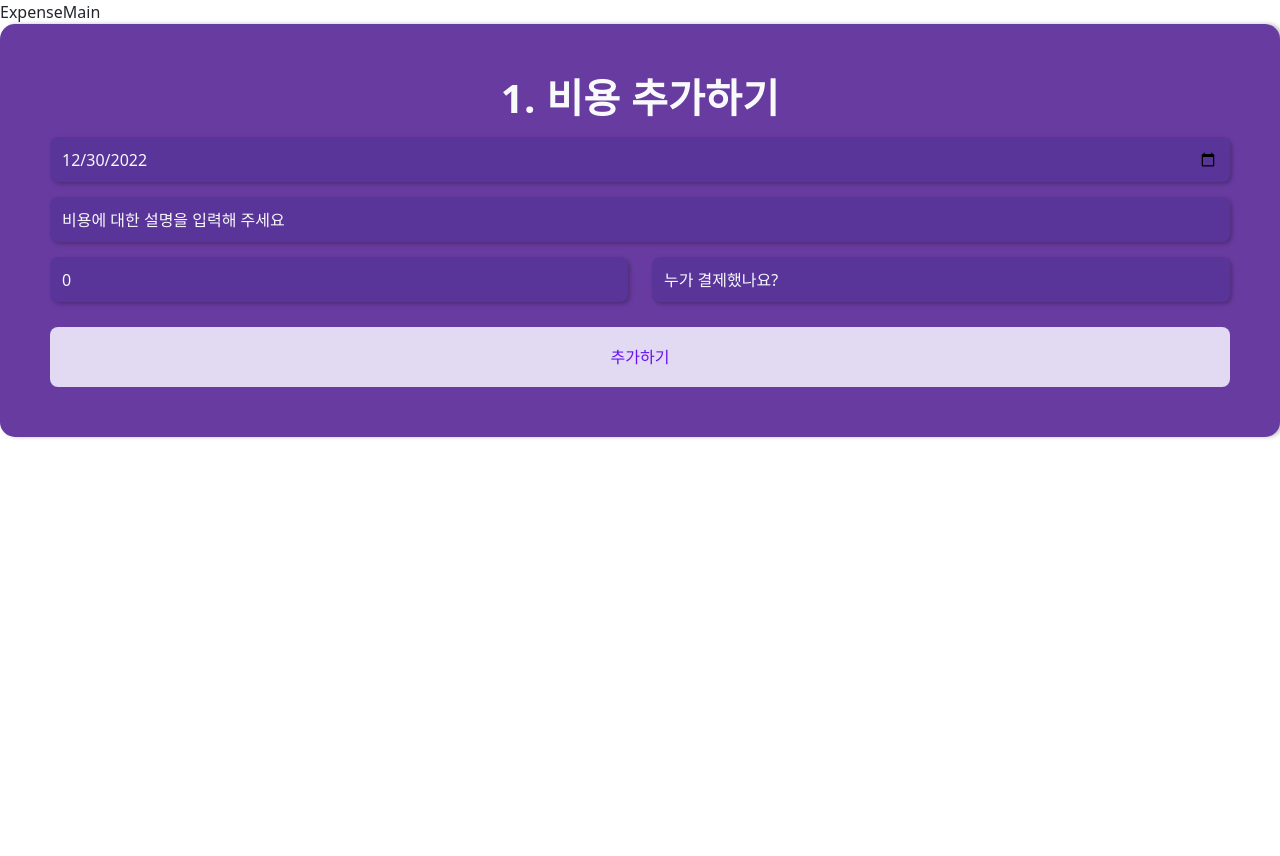
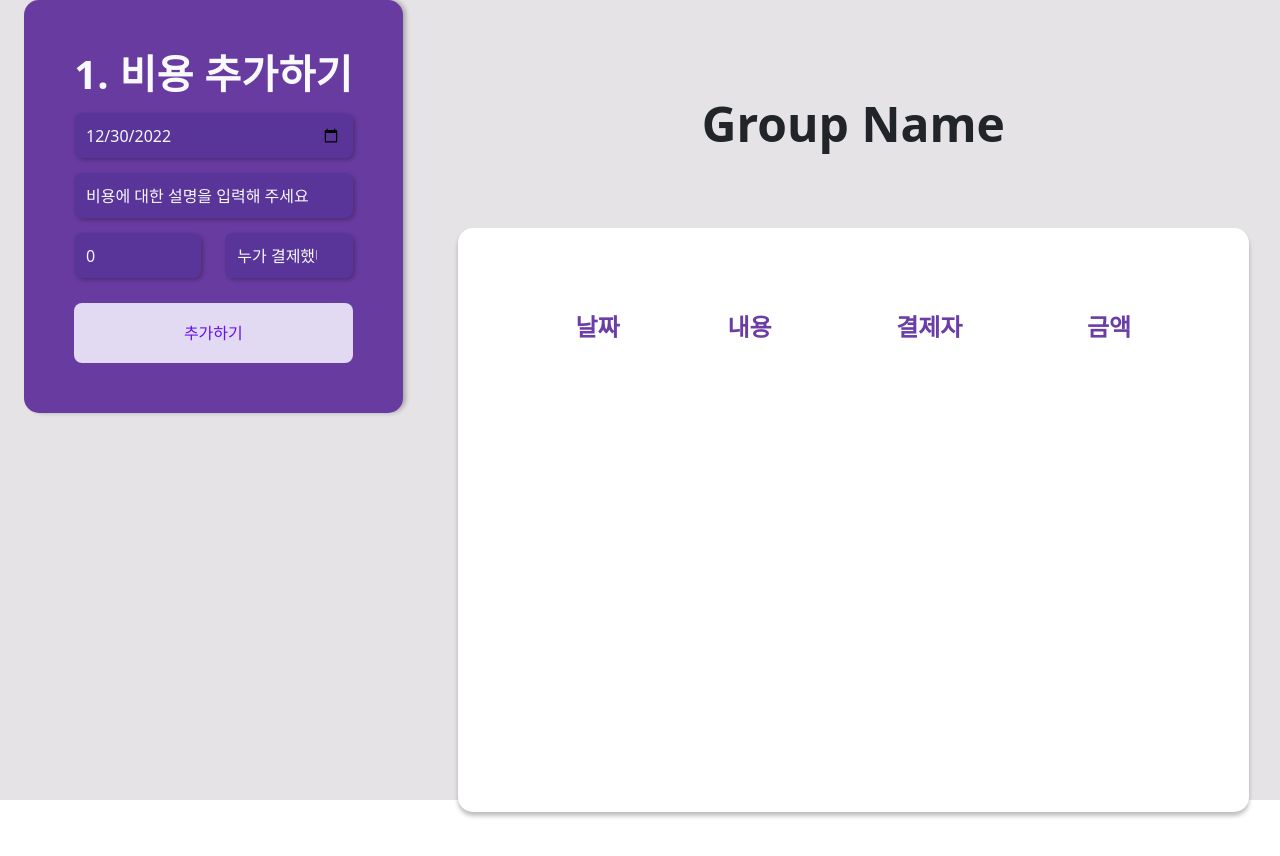
Before and after one commit to newkidsean/dutchpay-fastcampus, a React (Create React App) app: page /expense in a window 1280 px wide. Shown: the top 856 px of the page. Before the commit the page ends 800 px from the top, so only its background shows below. Built offline with nearby package versions, Linux system fonts and the light colour scheme.

Commit message:
feat: 정산 리스트 컴포넌트 구현

```diff
--- a/src/App.css
+++ b/src/App.css
@@ -1 +1,4 @@
-@import "bootstrap/dist/css/bootstrap.min.css";
+#root {
+  background-color: #e5e3e5;
+  height: 100vh;
+}
--- a/src/components/AddExpenseFrom.jsx
+++ b/src/components/AddExpenseFrom.jsx
@@ -117,6 +117,7 @@
                 onChange={({ target }) => setPayer(target.value)}
               >
                 <option disabled value=''>누가 결제했나요?</option>
+                <option>영수</option>
                 {members.map(member =>
                   <option key={member} value={member}>{member}</option>
                 )}
@@ -135,7 +136,7 @@
         </Row>
 
       </Form >
-    </StyledWrapper>
+    </StyledWrapper >
   )
 }
 
--- a/src/components/ExpenseMain.jsx
+++ b/src/components/ExpenseMain.jsx
@@ -1,20 +1,59 @@
 import React from 'react'
+import { Col, Container, Row } from 'react-bootstrap'
+import { useRecoilValue } from 'recoil'
+import styled from 'styled-components'
 import AddExpenseFrom from './AddExpenseFrom'
+import ExpenseTable from './ExpenseTable'
+import { groupNameState } from '../state/groupName';
 
 const ExpenseMain = () => {
   return (
-    <div>ExpenseMain
-      <div>
-        <AddExpenseFrom />
-        {/* 비용추가 */}
-        {/* 정산 결과 컴포넌트 렌더링 */}
-      </div>
-      <div>
-        {/* 그룹 헤더 */}
-        {/* 비용리스트 컴포넌트 */}
-      </div>
-    </div>
+    <Container fluid>
+      <Row>
+        <Col xs={12} sm={5} md={4}>
+          <LeftPane />
+        </Col>
+        <Col>
+          <RightPane />
+        </Col>
+      </Row>
+    </Container>
   )
 }
 
-export default ExpenseMain
+const LeftPane = () => {
+  return (
+    <Container>
+      <AddExpenseFrom />
+
+    </Container>
+  )
+}
+const RightPane = () => {
+  const groupName = useRecoilValue(groupNameState);
+  return (
+    <StyledContainer>
+      <Row>
+        <StyledGroupName>{groupName || 'Group Name'}</StyledGroupName>
+      </Row>
+      <Row>
+        <ExpenseTable />
+      </Row>
+
+    </StyledContainer>
+  )
+}
+
+export default ExpenseMain;
+
+const StyledContainer = styled(Container)`
+  padding: 100px 31px;
+`;
+
+const StyledGroupName = styled.h2`
+  margin-bottom: 80px;
+  font-weight: 700;
+  font-size: 48px;
+  line-height: 48px;
+  text-align: center;
+`
--- /dev/null
+++ b/src/components/ExpenseTable.jsx
@@ -0,0 +1,56 @@
+import React from 'react'
+import { Table } from 'react-bootstrap';
+import { useRecoilValue } from 'recoil';
+import styled from 'styled-components';
+import { expensesState } from '../state/expenses';
+import OverlayWrapper from './shared/OverlayWrapper';
+
+const ExpenseTable = () => {
+  const expenses = useRecoilValue(expensesState);
+
+  return (
+    <OverlayWrapper minHeight={"73vh"} >
+      <Table data-testid="expenseList" borderless hover responsive>
+        <StyledTHead>
+          <tr>
+            <th>날짜</th>
+            <th>내용</th>
+            <th>결제자</th>
+            <th>금액</th>
+          </tr>
+        </StyledTHead>
+        <StyledBody>
+          {expenses.map(({ date, desc, amount, payer }, idx) => (
+            <tr key={`expense-${idx}`}>
+              <td>{date}</td>
+              <td>{desc}</td>
+              <td>{payer}</td>
+              <td>{parseInt(amount)} 원</td>
+            </tr>
+          ))}
+        </StyledBody>
+      </Table>
+    </OverlayWrapper>
+  )
+}
+
+export default ExpenseTable;
+
+const StyledTHead = styled.thead`
+  color: #6B3DA6;
+  text-align: center;
+  font-weight: 700;
+  font-size: 24px;
+  line-height: 29px;
+
+  th {
+    padding: 20px 8px;
+  }
+`;
+const StyledBody = styled.tbody`
+  td {
+    font-weight: 400;
+    font-size: 24px;
+    line-height: 59px;
+  }
+`;
--- a/src/components/shared/OverlayWrapper.jsx
+++ b/src/components/shared/OverlayWrapper.jsx
@@ -1,9 +1,9 @@
 import React from 'react'
 import styled from 'styled-components';
 
-const OverlayWrapper = ({ children }) => {
+const OverlayWrapper = ({ children, padding, minHeight }) => {
   return (
-    <StyledContainer>{children}</StyledContainer>
+    <StyledContainer padding={padding} minHeight={minHeight}>{children}</StyledContainer>
   )
 }
 
```
Also changed, not shown: 1 other file (tests, documents, lock files or other folders).
